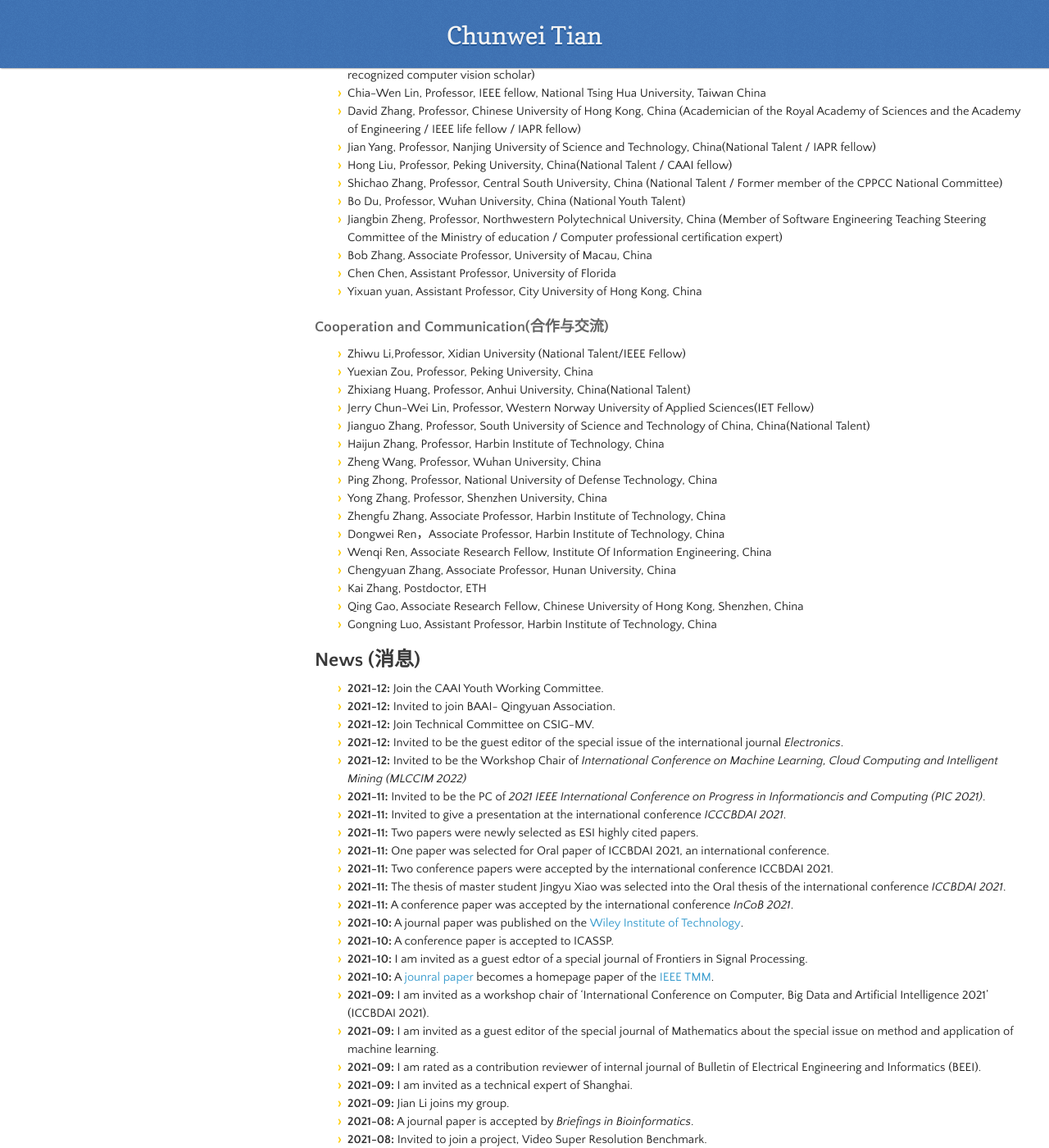
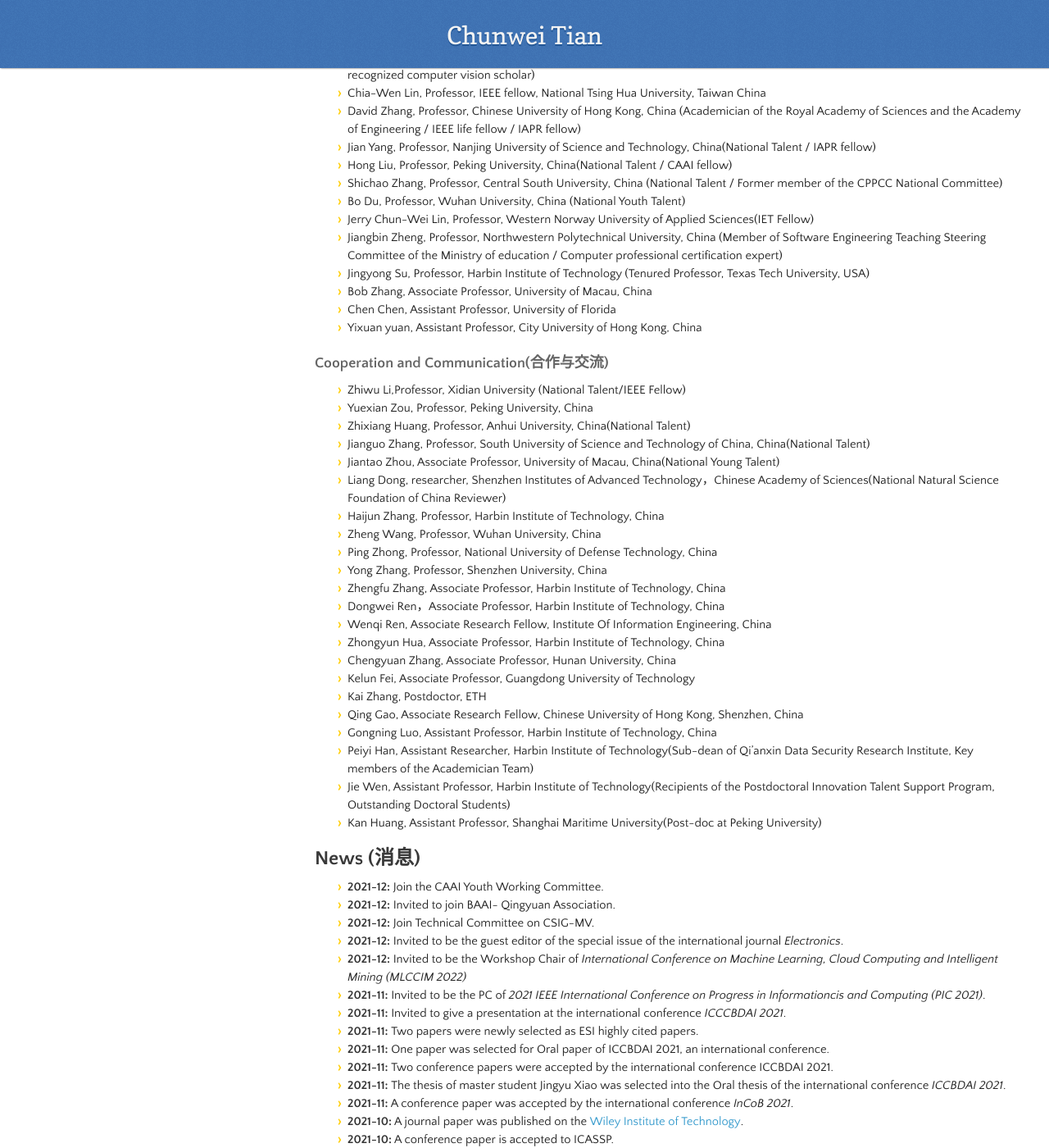
Before and after one commit to hellloxiaotian/hellloxiaotian.github.io, a Jekyll site: the page built from index.md, in a window 1280 px wide and 1400 px high, scrolled down 1576 px. Shown: the whole window at 82% size. Built offline with Jekyll 4.4.1, drawn with Linux system fonts in a browser that asks for light colours; nearby versions of some CDN libraries; our own code applies the rules of GitHub Pages for plain Markdown files; the repository's description, which GitHub fills in, is left out.

Commit message:
Add files via upload

```diff
--- a/index.md
+++ b/index.md
@@ -41,7 +41,9 @@ Major Research Project:  Noise Tolerance Computing and Flexible Low-Level Vision
 - Hong Liu, Professor, Peking University, China(National Talent / CAAI fellow)
 - Shichao Zhang, Professor, Central South University, China (National Talent / Former member of the CPPCC National Committee)
 - Bo Du, Professor, Wuhan University, China (National Youth Talent)
+- Jerry Chun-Wei Lin, Professor, Western Norway University of Applied Sciences(IET Fellow)
 - Jiangbin Zheng, Professor, Northwestern Polytechnical University, China (Member of Software Engineering Teaching Steering Committee of the Ministry of education / Computer professional certification expert)
+- Jingyong Su, Professor, Harbin Institute of Technology (Tenured Professor, Texas Tech University, USA)
 - Bob Zhang, Associate Professor, University of Macau, China
 - Chen Chen, Assistant Professor, University of Florida
 - Yixuan yuan, Assistant Professor, City University of Hong Kong, China
@@ -51,8 +53,9 @@ Major Research Project:  Noise Tolerance Computing and Flexible Low-Level Vision
 - Zhiwu Li,Professor, Xidian University (National Talent/IEEE Fellow)
 - Yuexian Zou, Professor, Peking University, China
 - Zhixiang Huang, Professor, Anhui University, China(National Talent)
-- Jerry Chun-Wei Lin, Professor, Western Norway University of Applied Sciences(IET Fellow)
 - Jianguo Zhang, Professor, South University of Science and Technology of China, China(National Talent)
+- Jiantao Zhou, Associate Professor, University of Macau, China(National Young Talent)
+- Liang Dong, researcher, Shenzhen Institutes of Advanced Technology，Chinese Academy of Sciences(National Natural Science Foundation of China Reviewer)
 - Haijun Zhang, Professor, Harbin Institute of Technology, China
 - Zheng Wang, Professor, Wuhan University, China
 - Ping Zhong, Professor, National University of Defense Technology, China
@@ -60,10 +63,15 @@ Major Research Project:  Noise Tolerance Computing and Flexible Low-Level Vision
 - Zhengfu Zhang, Associate Professor, Harbin Institute of Technology, China
 - Dongwei Ren，Associate Professor, Harbin Institute of Technology, China
 - Wenqi Ren, Associate Research Fellow, Institute Of Information Engineering, China
+- Zhongyun Hua, Associate Professor, Harbin Institute of Technology, China
 - Chengyuan Zhang, Associate Professor, Hunan University, China
+- Kelun Fei, Associate Professor, Guangdong University of Technology
 - Kai Zhang, Postdoctor, ETH
 - Qing Gao, Associate Research Fellow,  Chinese University of Hong Kong, Shenzhen, China
 - Gongning Luo, Assistant Professor, Harbin Institute of Technology, China
+- Peiyi Han, Assistant Researcher, Harbin Institute of Technology(Sub-dean of Qi'anxin Data Security Research Institute, Key members of the Academician Team)
+- Jie Wen, Assistant Professor, Harbin Institute of Technology(Recipients of the Postdoctoral Innovation Talent Support Program, Outstanding Doctoral Students)
+- Kan Huang, Assistant Professor, Shanghai Maritime University(Post-doc at Peking University)
 
 ## News (消息)
 
```
